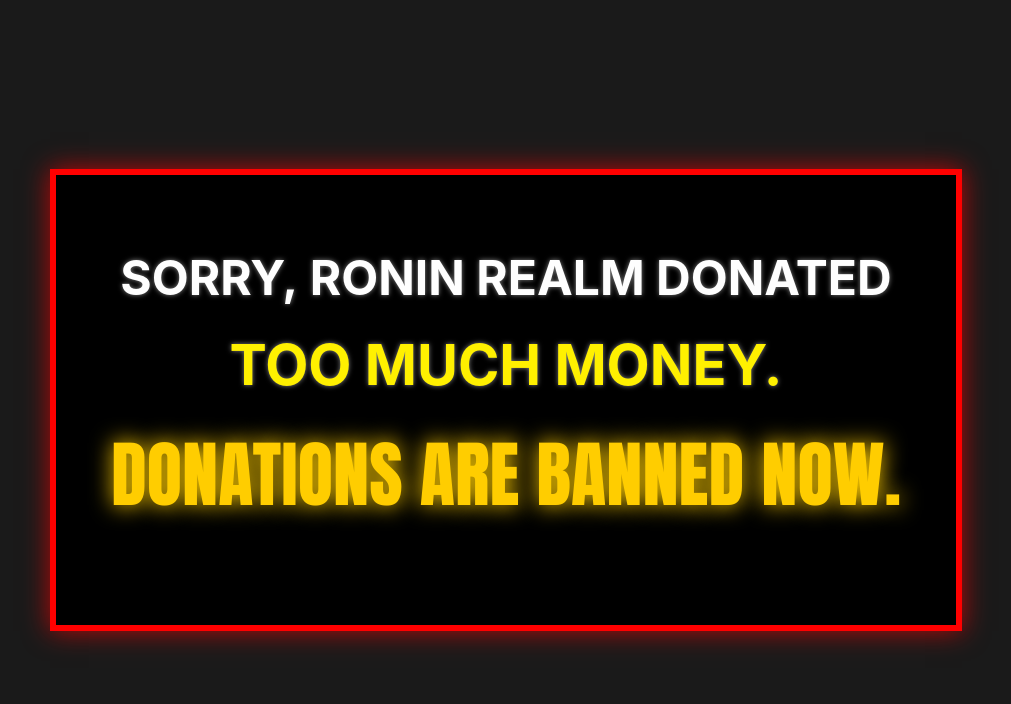
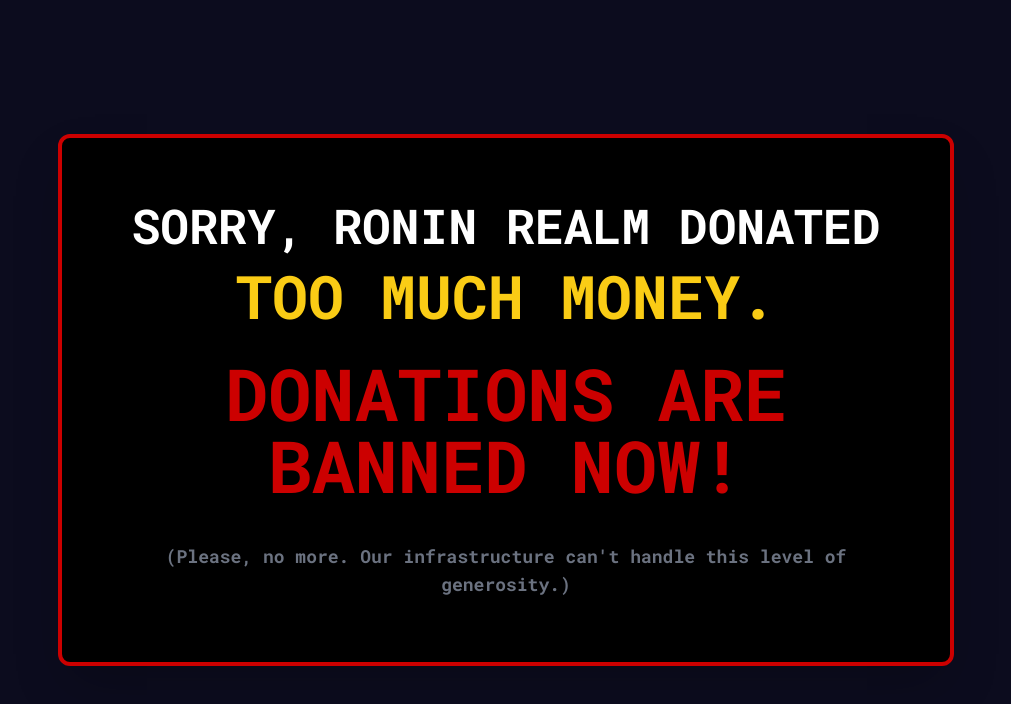
Before and after one commit to RoninRealm/definitely-not-a-charity, a plain HTML site: page index.html in a window 1280 px wide. Shown: the whole page, without its empty margins (134-1145 px from the left). Drawn offline with nearby package versions, Linux system fonts and the light colour scheme.

Commit message:
Add files via upload

```diff
--- a/index.html
+++ b/index.html
@@ -3,98 +3,51 @@
 <head>
     <meta charset="UTF-8">
     <meta name="viewport" content="width=device-width, initial-scale=1.0">
-    <title>Donations Banned - Canvas Animation</title>
+    <title>Donations Banned - Clear Message</title>
+    <!-- Load Tailwind CSS -->
+    <script src="https://cdn.tailwindcss.com"></script>
     <style>
-        body {
-            display: flex;
-            justify-content: center;
-            align-items: center;
-            min-height: 100vh;
-            margin: 0;
-            background-color: #1a1a1a; /* Very dark background */
+        /* Define a clean, easily readable font stack */
+        @import url('https://fonts.googleapis.com/css2?family=Roboto+Mono:wght@700&display=swap');
+    </style>
+    <script>
+        tailwind.config = {
+            theme: {
+                extend: {
+                    fontFamily: {
+                        'clean': ['"Roboto Mono"', 'monospace', 'sans-serif'],
+                    },
+                    colors: {
+                        'ronin-red': '#cc0000',
+                        'dark-void': '#0c0c1e',
+                    }
+                }
+            }
         }
-        canvas {
-            border: 6px solid #ff0000; /* Intense red border */
-            background-color: #000000;
-            box-shadow: 0 0 25px rgba(255, 0, 0, 0.7); /* Strong red glow */
-            display: block;
-        }
-    </style>
+    </script>
 </head>
-<body>
+<body class="bg-dark-void min-h-screen flex items-center justify-center p-4 font-clean">
 
-    <canvas id="warningCanvas" width="900" height="450"></canvas>
+    <!-- Simple, centered text block with proper spacing and high contrast -->
+    <div class="text-center p-8 sm:p-12 md:p-16 rounded-xl shadow-2xl bg-black border-4 border-ronin-red max-w-4xl w-full">
 
-    <script>
-        const canvas = document.getElementById('warningCanvas');
-        const ctx = canvas.getContext('2d');
+        <p class="text-white text-3xl sm:text-4xl md:text-5xl tracking-normal leading-tight mb-4">
+            SORRY, RONIN REALM DONATED
+        </p>
 
-        // Text content
-        const line1 = "SORRY, RONIN REALM DONATED";
-        const line2 = "TOO MUCH MONEY.";
-        const line3 = "DONATIONS ARE BANNED NOW.";
+        <p class="text-yellow-400 text-4xl sm:text-5xl md:text-6xl tracking-normal leading-tight mb-8 font-extrabold">
+            TOO MUCH MONEY.
+        </p>
 
-        let frameCount = 0;
+        <p class="text-ronin-red text-5xl sm:text-6xl md:text-7xl tracking-normal leading-tight font-extrabold">
+            DONATIONS ARE BANNED NOW!
+        </p>
 
-        function animate() {
-            // Increment frame counter for animation logic
-            frameCount++;
+        <p class="text-gray-500 mt-10 text-lg">
+            (Please, no more. Our infrastructure can't handle this level of generosity.)
+        </p>
 
-            // 1. Clear the canvas
-            ctx.clearRect(0, 0, canvas.width, canvas.height);
+    </div>
 
-            // 2. Set general text properties
-            ctx.textAlign = 'center';
-            ctx.shadowColor = 'rgba(255, 255, 255, 0.5)';
-            ctx.shadowBlur = 5;
-
-            // --- Draw Line 1 (Static) ---
-            ctx.font = 'bold 48px Inter, sans-serif';
-            ctx.fillStyle = '#fefefe';
-            ctx.fillText(line1, canvas.width / 2, 120);
-
-            // --- Draw Line 2 (Static) ---
-            ctx.font = 'bold 56px Inter, sans-serif';
-            ctx.fillStyle = '#fff000'; // Yellow
-            ctx.fillText(line2, canvas.width / 2, 210);
-
-
-            // --- Draw Line 3 (Pulsing Animation) ---
-            // Use Math.sin for a smooth, cyclical opacity change (pulsing)
-            const pulse = (Math.sin(frameCount * 0.05) + 1) / 2; // Value between 0 and 1
-
-            // Calculate a color mix between red (R) and yellow (Y) based on the pulse
-            const red = 255;
-            const green = Math.floor(255 * pulse);
-            const blue = 0;
-            const dynamicColor = `rgb(${red}, ${green}, ${blue})`;
-
-            // Make the shadow glow intensity change
-            ctx.shadowColor = dynamicColor;
-            ctx.shadowBlur = 10 + (pulse * 15); // Glow pulses between 10 and 25
-
-            ctx.font = 'bold 72px Impact, sans-serif';
-            ctx.fillStyle = dynamicColor;
-
-            // Add a slight scaling effect for more punch
-            const scaleFactor = 1 + (pulse * 0.01);
-            ctx.save();
-            ctx.translate(canvas.width / 2, 330);
-            ctx.scale(scaleFactor, scaleFactor);
-
-            ctx.fillText(line3, 0, 0);
-
-            ctx.restore(); // Restore context state
-
-            // 3. Request the next frame to continue the animation loop
-            requestAnimationFrame(animate);
-        }
-
-        // Start the animation loop when the window is loaded
-        window.onload = function() {
-            animate();
-        };
-
-    </script>
 </body>
 </html>
```
